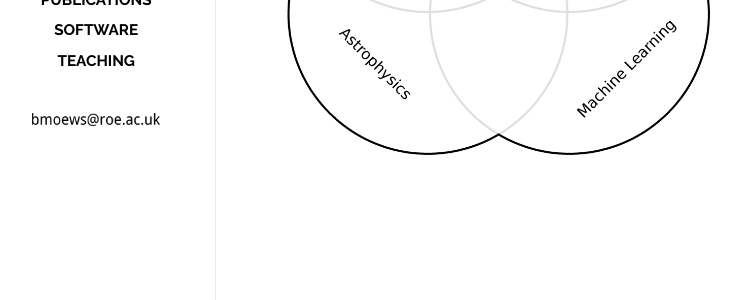
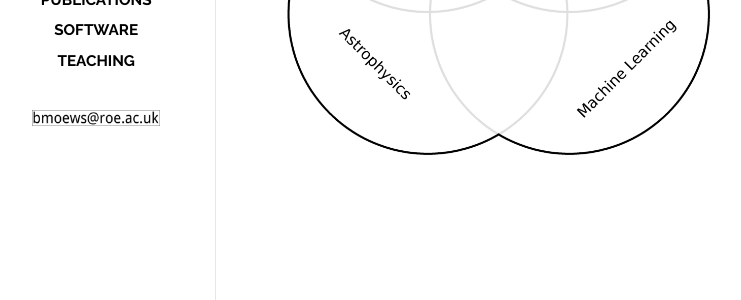
Before and after one commit to moews/moews.github.io, a Jekyll site: the page built from index.html, in a window 1280 px wide. Shown: the part 311-611 px from the top of the page, without its empty margins (143-884 px from the left). Built offline with Jekyll 4.4.1, drawn with Linux system fonts in a browser that asks for light colours.

Commit message:
Update default.html

```diff
--- a/_layouts/default.html
+++ b/_layouts/default.html
@@ -40,7 +40,7 @@
           </ul>
         </div>
         <div class="tagline">
-          <h1 class="title"><img id="logo" src="/images/contact_address.png"></h1>
+          <h1 class="title"><img id="logo" src="/images/contact_image.png"></h1>
         </div>
         <!--<div class="footer">
           <span class="tagline"><a href="javascript:window.location.href=atob('bWF0aWxvOmJtb2V3c0Byb2UuYWMudWs=')">Contact</a></span>
```
